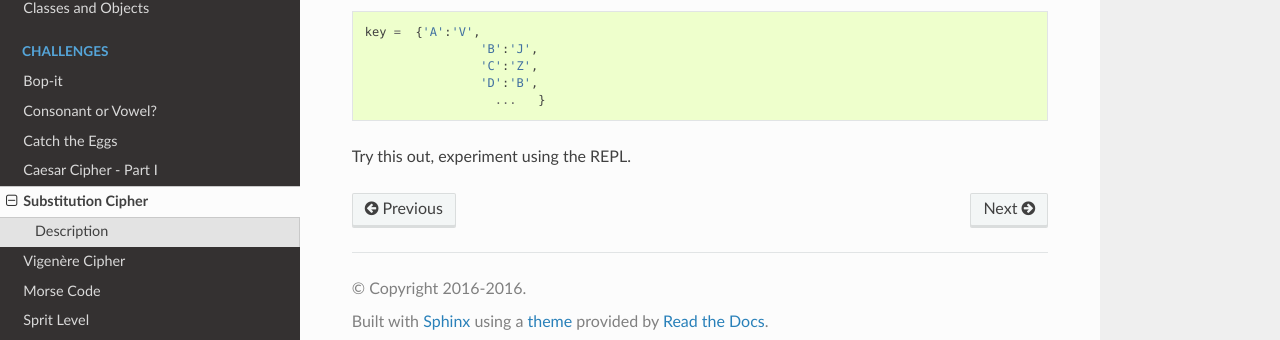
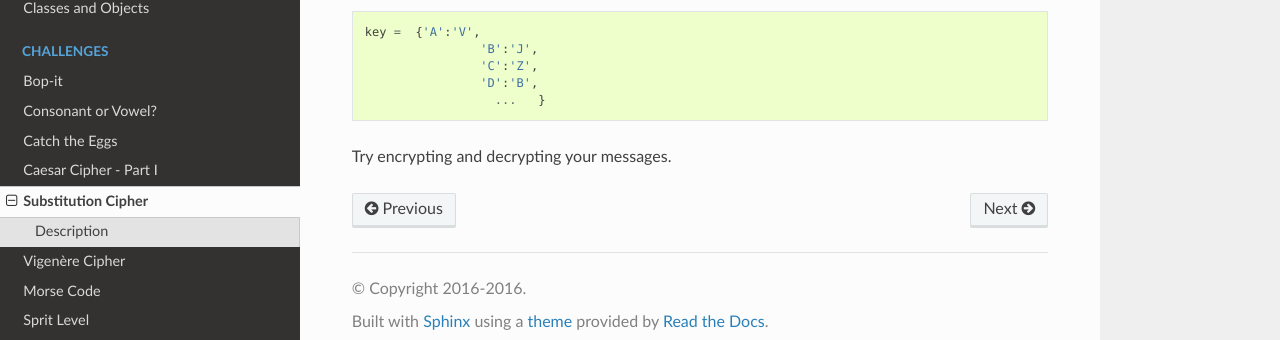
Before and after one commit to rharbird/microbit-challenges, a Sphinx documentation site: the page built from docs/source/challenges/crypto/substitution.rst, in a window 1280 px wide. Shown: the part 473-813 px from the top of the page. Built offline with Sphinx 7.4.7 and the Read the Docs theme 2.0.0, drawn with Linux system fonts in a browser that asks for light colours; pages that are not in the unit, such as notebooks, are missing from menus.

Commit message:
Modify text

```diff
--- a/docs/source/challenges/crypto/substitution.rst
+++ b/docs/source/challenges/crypto/substitution.rst
@@ -20,4 +20,4 @@ You can use a python dictionary to do this. A python dictionary for the substitu
 			'D':'B',
 			  ...   }
 
-Try this out, experiment using the REPL.
+Try encrypting and decrypting your messages.
```
